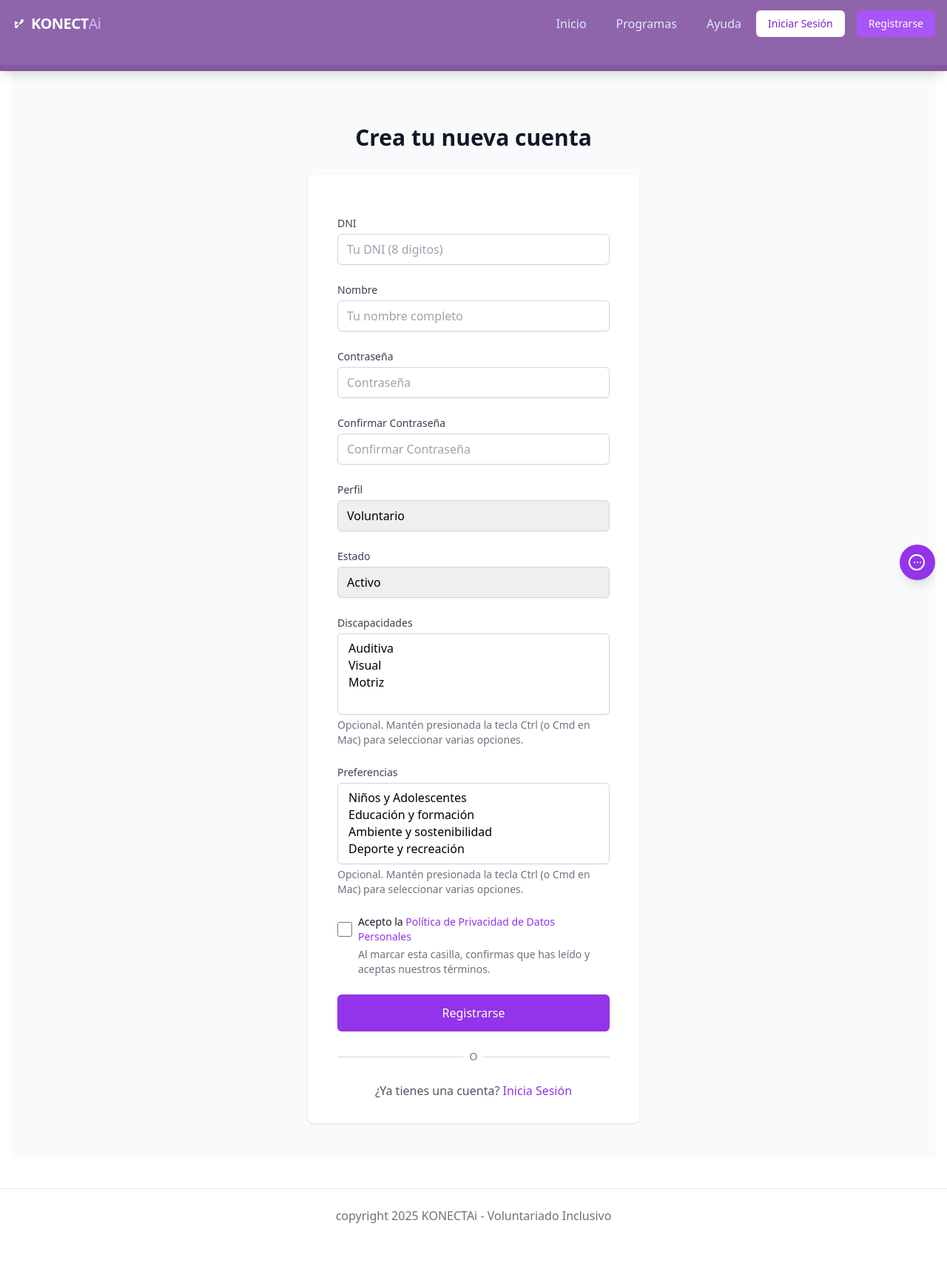
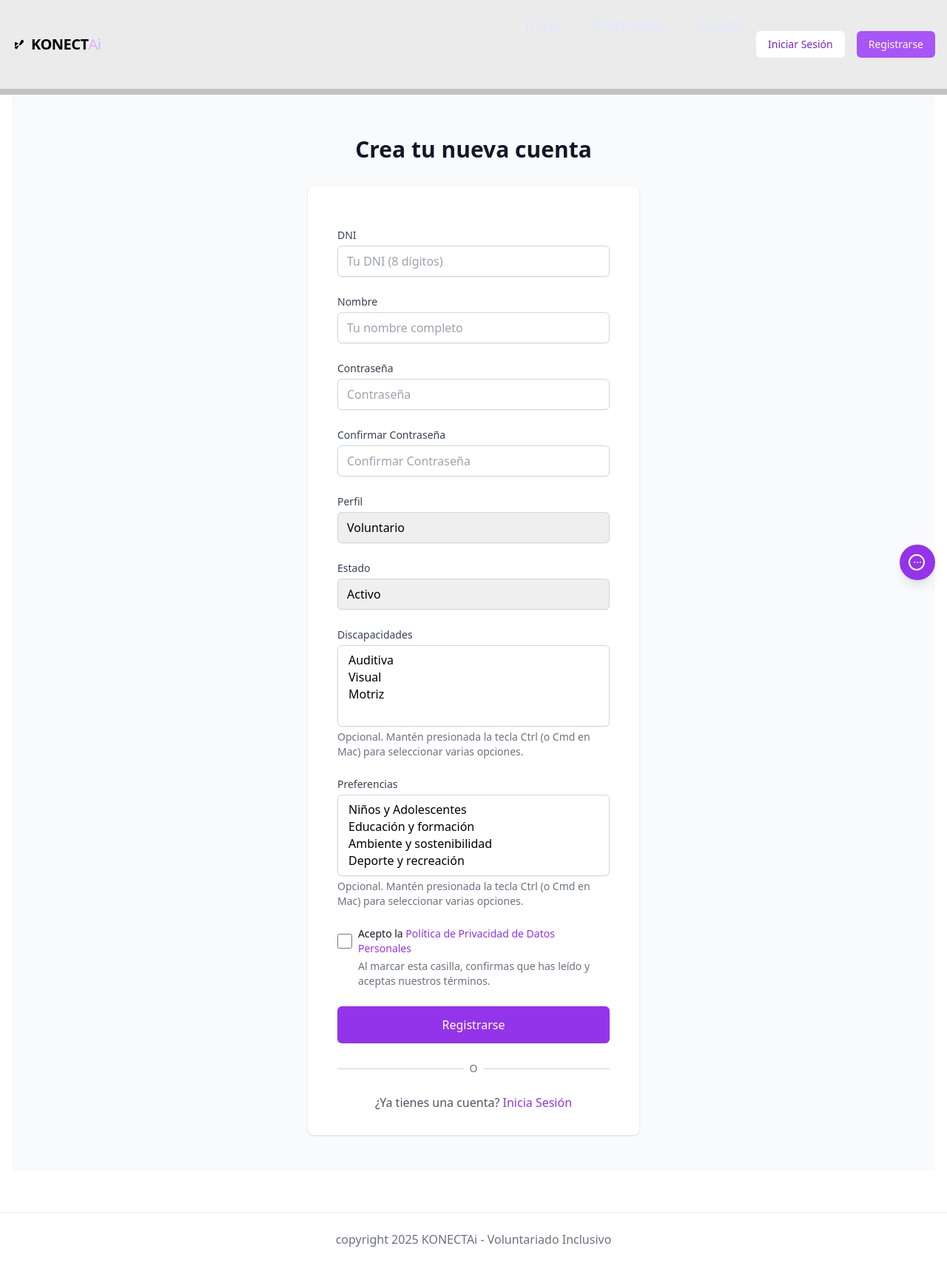
Before and after one commit to dpalominoj/voluntariado-f, a Flask app: page /auth/register in a window 1280 px wide. Shown: the whole page at 74% size. Before the commit the page ends 1653 px from the top, so only its background shows below. Run offline with Flask 3, Linux system fonts and the light colour scheme; some libraries are stand-ins or nearby versions.

Commit message:
Update base.html
encabezado mejorando colores

```diff
--- a/view/templates/base.html
+++ b/view/templates/base.html
@@ -10,8 +10,8 @@
         theme: {
           extend: {
             colors: {
-              'hr-inicio': '#8e65ab',
-              'cl-inicio': '#8157a0',
+              'hr-inicio': '#ebebeb',
+              'cl-inicio': '#c2c2c2',
               'hr-programa': '#f8ca0e',
               'cl-programa': '#d3a701',
               'hr-ayuda': '#f6e05e',
@@ -48,7 +48,7 @@
     </style>
   </head>
   <body x-data="{ openMobileMenu: false }" class="text-base">
-    <nav class="bg-hr-inicio text-white fixed top-0 w-full shadow-lg h-24 border-b-8 border-cl-inicio z-50">
+    <nav class="bg-hr-inicio text-black fixed top-0 w-full border-b-8 border-cl-inicio z-50">
       <div class="container mx-auto px-4 py-3 md:flex md:items-center md:justify-between">
         <div class="flex justify-between items-center">
           <a class="text-xl hover:text-purple-200 flex items-center" href="{{ url_for('main.home') }}">
@@ -79,10 +79,10 @@
 
         <!-- Mobile Menu / Desktop Links -->
         <div :class="{'block': openMobileMenu, 'hidden': !openMobileMenu}" class="mobile-menu-container md:flex md:items-center w-full md:w-auto md:bg-transparent shadow-lg md:shadow-none" x-cloak>
-          <ul class="md:flex flex-col md:flex-row md:space-x-4 mt-4 md:mt-0 text-indigo-100">
-            <li><a href="{{ url_for('main.home') }}" class="nav-link block py-2 px-3 text-indigo-100 hover:bg-purple-600 hover:text-white rounded">Inicio</a></li>
-            <li><a href="{{ url_for('main.programs') }}" class="nav-link block py-2 px-3 text-indigo-100 hover:bg-purple-600 hover:text-white rounded">Programas</a></li>
-            <li><a href="{{ url_for('main.help_page') }}" class="nav-link block py-2 px-3 text-indigo-100 hover:bg-purple-600 hover:text-white rounded">Ayuda</a></li>
+          <ul class="md:flex flex-col md:flex-row md:space-x-4 mt-4 md:mt-0 text-indigo-100 text-xl">
+            <li><a href="{{ url_for('main.home') }}" class="h-24 block py-2 px-3 text-indigo-100 hover:bg-purple-600 hover:text-white rounded">Inicio</a></li>
+            <li><a href="{{ url_for('main.programs') }}" class="h-24 block py-2 px-3 text-indigo-100 hover:bg-purple-600 hover:text-white rounded">Programas</a></li>
+            <li><a href="{{ url_for('main.help_page') }}" class="h-24 block py-2 px-3 text-indigo-100 hover:bg-purple-600 hover:text-white rounded">Ayuda</a></li>
           </ul>
 
           <ul class="md:flex md:items-center flex-col md:flex-row md:space-x-4 mt-4 md:mt-0 md:ml-auto">
@@ -118,7 +118,7 @@
       </div>
     </nav>
 
-    <main class="container mx-auto px-4 mt-24">
+    <main class="container mx-auto py-4 px-4 mt-24">
       {% with messages = get_flashed_messages(with_categories=true) %}
         {% if messages %}
           {% for category, message in messages %}
```
